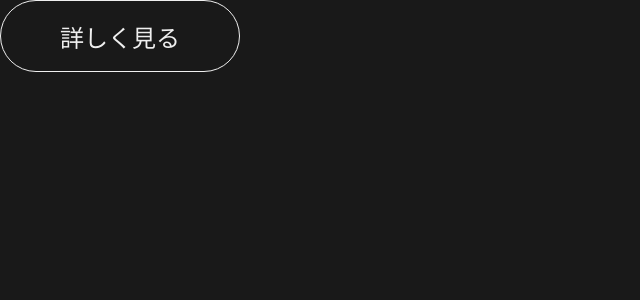
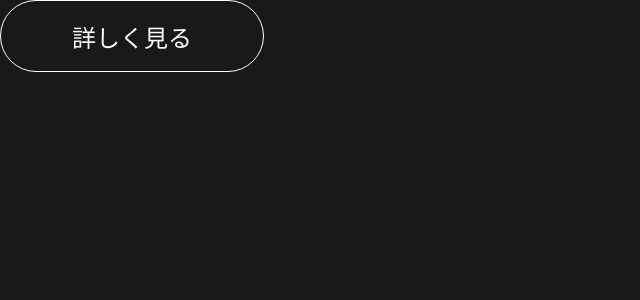
Before and after one commit to RikutoOgaki/quickworkWeb, a Next.js app: page / in a window 1280 px wide. Shown: the top 300 px of the page, without its empty margins (0-640 px from the left). Built offline with nearby package versions, Linux system fonts and the light colour scheme.

Commit message:
Header制作開始

```diff
--- a/src/components/Button.tsx
+++ b/src/components/Button.tsx
@@ -25,6 +25,7 @@ export default function Button(props: Props) {
         })
     }, [props])
 
+
     return (
         <>
             <button
--- a/src/styles/components/button.module.scss
+++ b/src/styles/components/button.module.scss
@@ -1,18 +1,18 @@
 .buttonStyle {
-    width: 15rem;
+    width: 16.5rem;
     height: 4.5rem;
-    border: 1px solid #efefef;
+    border: 1px solid #fefefe;
     background-color: #191919;
     border-radius: 46px;
     display: flex;
     justify-content: center;
     align-items: center;
-    color: #efefef;
+    color: #fefefe;
     font-size: 1.5rem;
     transition: .2s ease-in-out;
 
     &:hover {
-        background-color: #efefef;
+        background-color: #fefefe;
         color: #191919;
     }
 }
```
Also changed, not shown: src/components/Header.tsx (added, +16 -0 lines), src/styles/components/header.module.scss (added, +8 -0 lines), public/img/ECC Comp Design Logo Type.svg (added).
